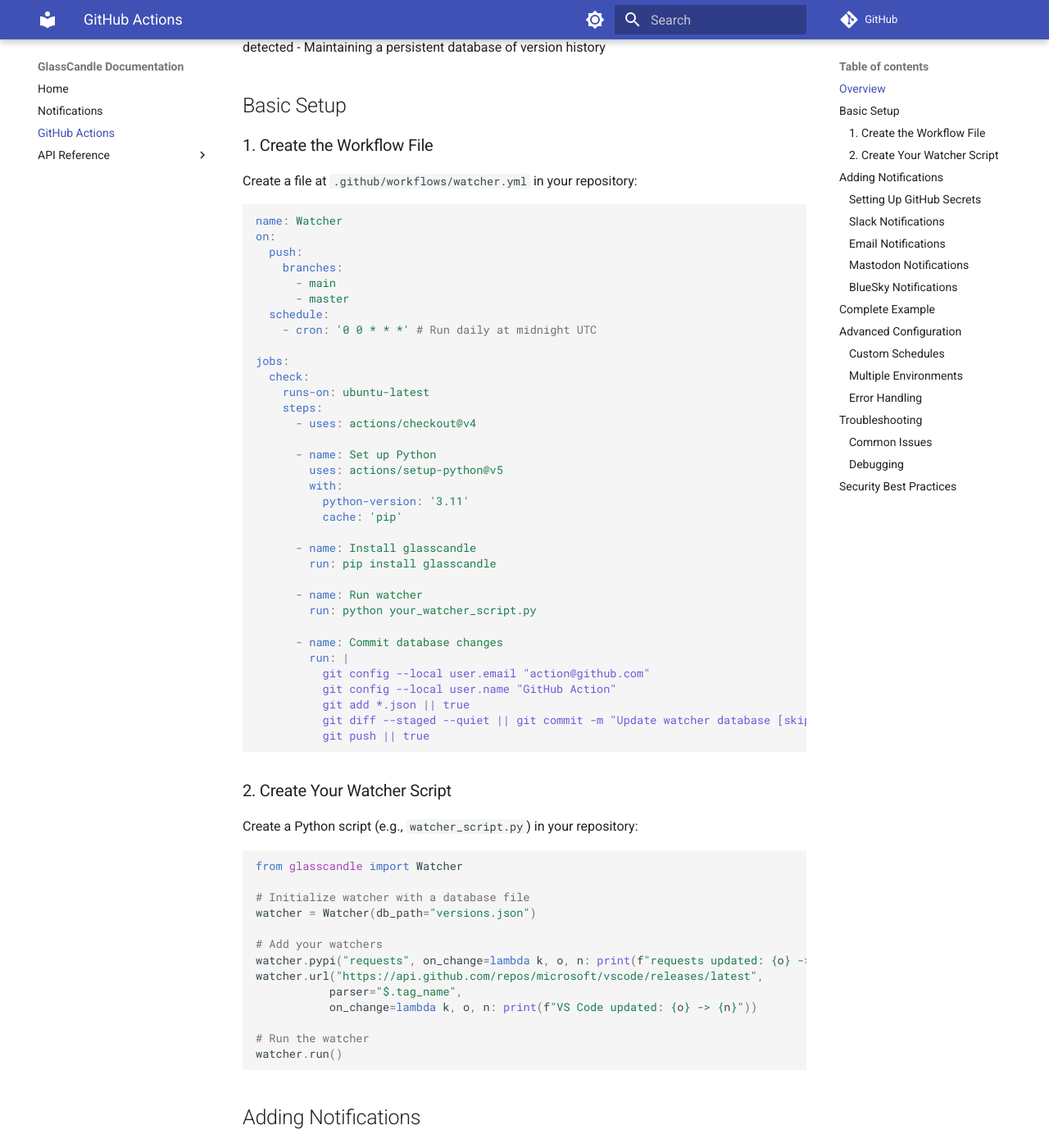
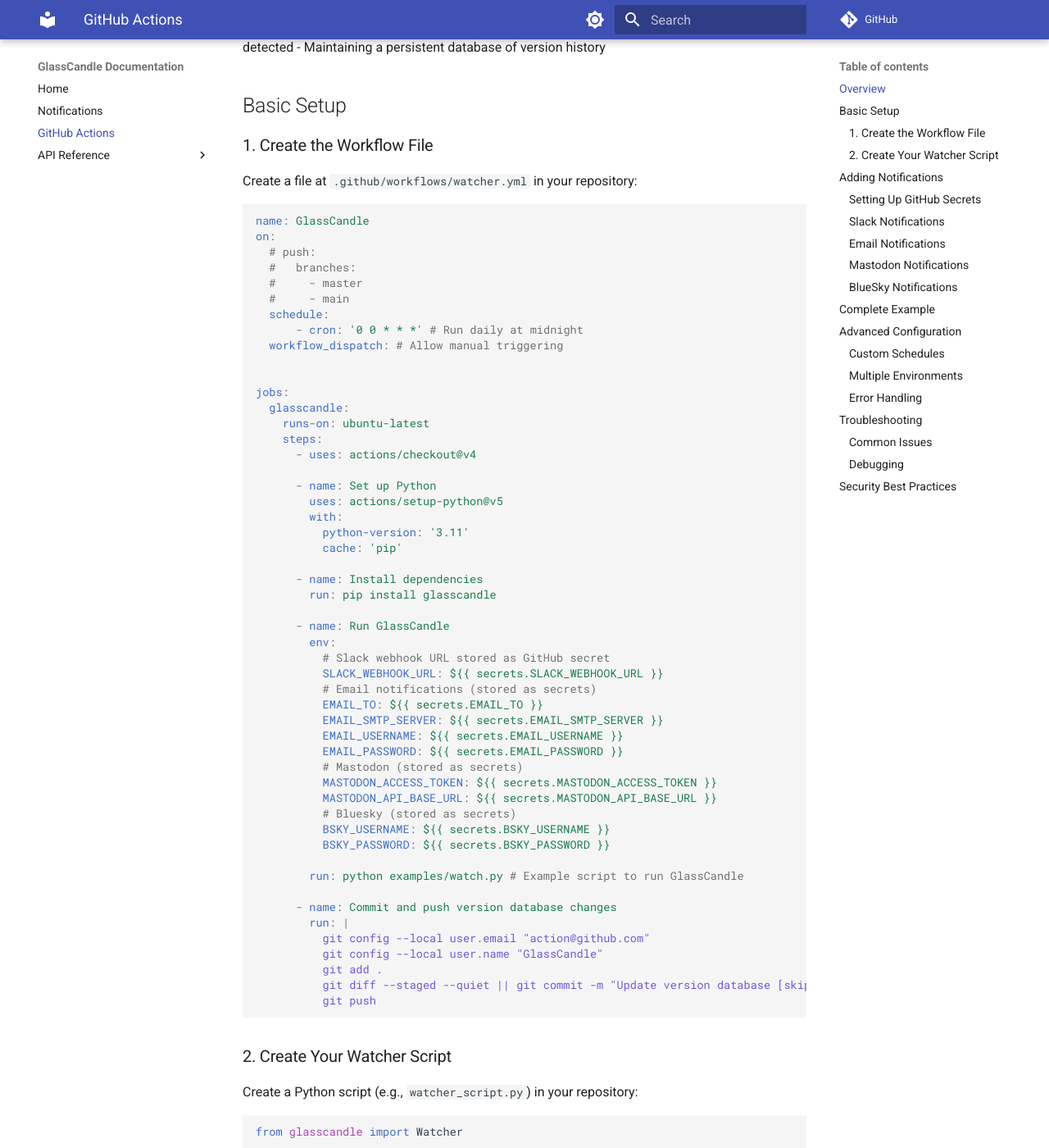
Before and after one commit to Wytamma/glasscandle, an MkDocs documentation site: the page built from docs/GITHUB_ACTIONS.md, in a window 1280 px wide and 1400 px high, scrolled down 328 px. Shown: the whole window at 82% size. Built offline with MkDocs 1.6.1 and Material for MkDocs 9.7.7, drawn with Linux system fonts in a browser that asks for light colours; comment, search, counter and statistics services are not loaded.

Commit message:
refactor: update GlassCandle workflow to allow manual triggering and improve documentation

````diff
--- a/docs/GITHUB_ACTIONS.md
+++ b/docs/GITHUB_ACTIONS.md
@@ -16,17 +16,19 @@
 Create a file at `.github/workflows/watcher.yml` in your repository:
 
 ```yaml
-name: Watcher
+name: GlassCandle
 on:
-  push:
-    branches:
-      - main
-      - master
+  # push:
+  #   branches:
+  #     - master
+  #     - main
   schedule:
-    - cron: '0 0 * * *' # Run daily at midnight UTC
+      - cron: '0 0 * * *' # Run daily at midnight
+  workflow_dispatch: # Allow manual triggering
+
 
 jobs:
-  check:
+  glasscandle:
     runs-on: ubuntu-latest
     steps:
       - uses: actions/checkout@v4
@@ -37,19 +39,35 @@
           python-version: '3.11'
           cache: 'pip'
 
-      - name: Install glasscandle
+      - name: Install dependencies
         run: pip install glasscandle
 
-      - name: Run watcher
-        run: python your_watcher_script.py
+      - name: Run GlassCandle
+        env:
+          # Slack webhook URL stored as GitHub secret
+          SLACK_WEBHOOK_URL: ${{ secrets.SLACK_WEBHOOK_URL }}
+          # Email notifications (stored as secrets)
+          EMAIL_TO: ${{ secrets.EMAIL_TO }}
+          EMAIL_SMTP_SERVER: ${{ secrets.EMAIL_SMTP_SERVER }}
+          EMAIL_USERNAME: ${{ secrets.EMAIL_USERNAME }}
+          EMAIL_PASSWORD: ${{ secrets.EMAIL_PASSWORD }}
+          # Mastodon (stored as secrets)
+          MASTODON_ACCESS_TOKEN: ${{ secrets.MASTODON_ACCESS_TOKEN }}
+          MASTODON_API_BASE_URL: ${{ secrets.MASTODON_API_BASE_URL }}
+          # Bluesky (stored as secrets)
+          BSKY_USERNAME: ${{ secrets.BSKY_USERNAME }}
+          BSKY_PASSWORD: ${{ secrets.BSKY_PASSWORD }}
 
-      - name: Commit database changes
+        run: python examples/watch.py # Example script to run GlassCandle
+
+      - name: Commit and push version database changes
         run: |
           git config --local user.email "action@github.com"
-          git config --local user.name "GitHub Action"
-          git add *.json || true
-          git diff --staged --quiet || git commit -m "Update watcher database [skip ci]"
-          git push || true
+          git config --local user.name "GlassCandle"
+          git add .
+          git diff --staged --quiet || git commit -m "Update version database [skip ci]"
+          git push
+
 ```
 
 ### 2. Create Your Watcher Script
````
Also changed, not shown: 1 other file.
